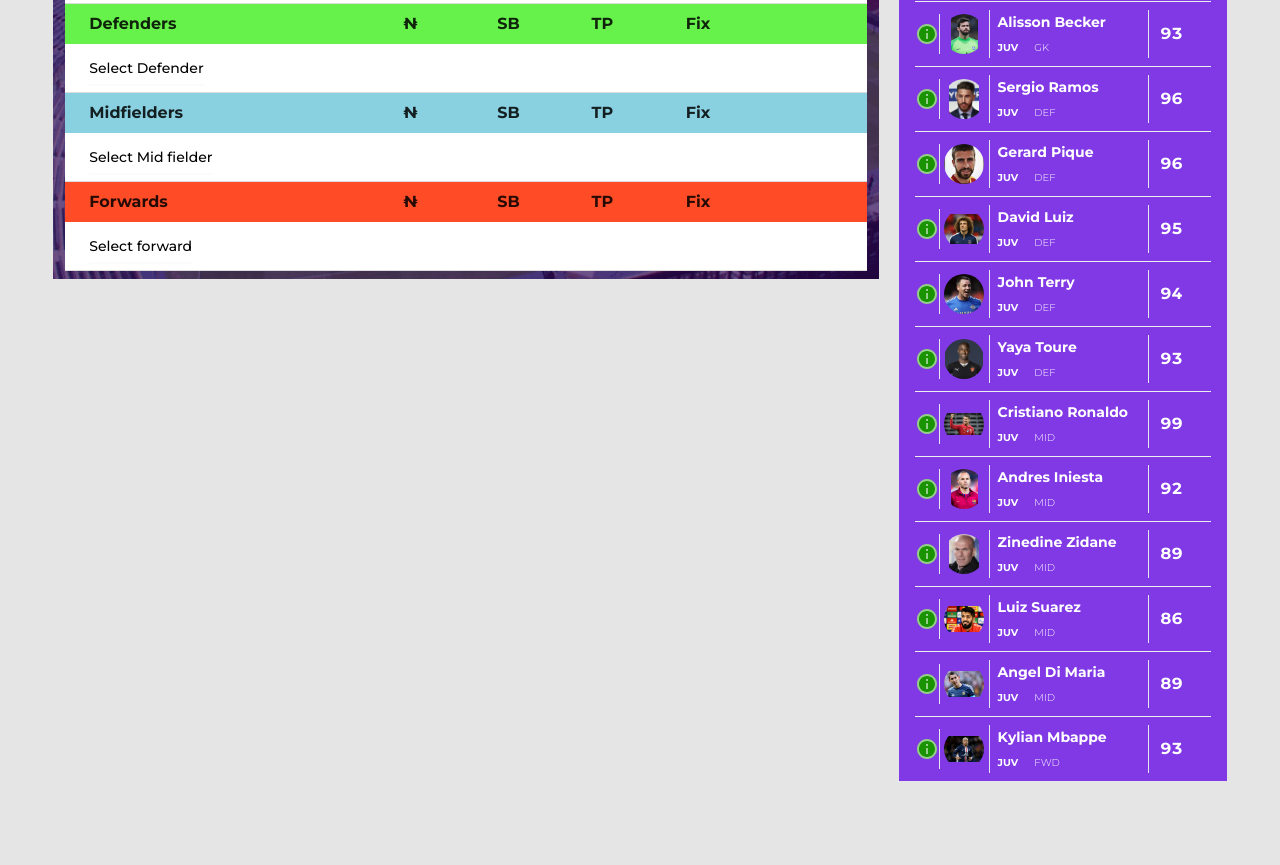
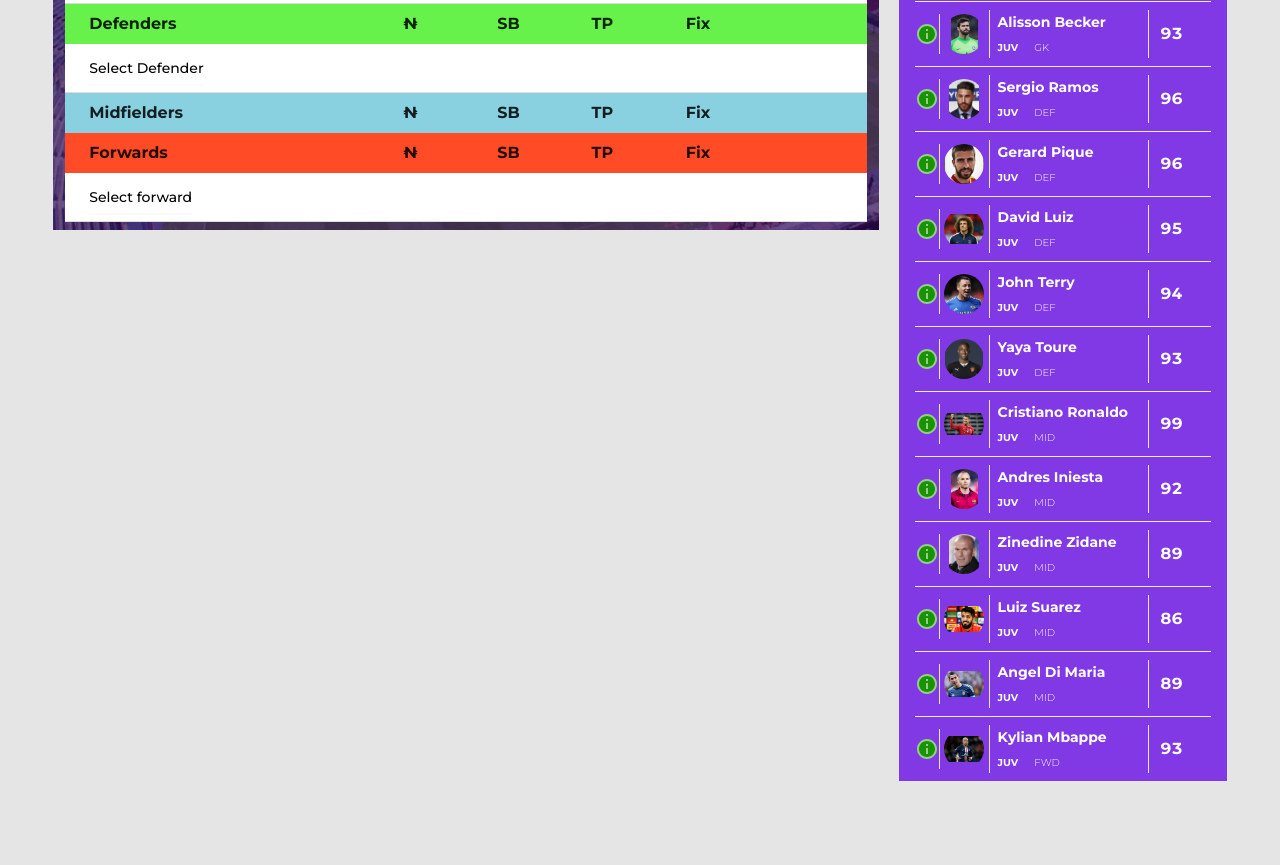
Before and after one commit to adexsimply/tefzonv1, a React (Create React App) app: page /teams in a window 1280 px wide. Shown: the part 900-1765 px from the top of the page. Built offline with nearby package versions, Linux system fonts and the light colour scheme.

Commit message:
add api integration to request password reset

```diff
--- a/src/helpers/api.js
+++ b/src/helpers/api.js
@@ -2,7 +2,8 @@ import axios from "axios";
 import { loadState } from "../store/localStorage";
 
 // export const baseURL = "http://127.0.0.1:3333";
-export const baseURL = "http://157.230.179.121:3333";
+export const baseURLOLD = "http://157.230.179.121:3333";
+export const baseURL = "https://api.tefzon.com";
 
 export const getToken = () => {
 	return loadState();
--- a/src/pages/Auth/ForgotPassword.js
+++ b/src/pages/Auth/ForgotPassword.js
@@ -2,7 +2,7 @@ import React, { useState } from "react";
 import Header from "../../components/common/Header";
 import Input from "../../components/common/Input";
 import { Form, Button, Spin } from "antd";
-import { useHistory } from "react-router-dom";
+import { useHistory, Link } from "react-router-dom";
 import { forgotUserPassword } from "../../helpers/api";
 import { openNotification } from "../../helpers/notification";
 import { CgArrowLongLeft } from "react-icons/cg";
@@ -14,27 +14,29 @@ const ForgotPassword = () => {
 	const handleForgotPassword = async (values) => {
 		setSubmitting(true);
 		try {
-			// const results = await forgotUserPassword(values);
-			openNotification({
-				type: "success",
-				title: "Forgot Password",
-				message: "Reset instructions have been sent to your email",
-			});
-			setSubmitting(false);
-			setTimeout(() => {
-				history.replace("/reset-password");
-			}, 3000);
+			const results = await forgotUserPassword(values);
+			// openNotification({
+			// 	type: "success",
+			// 	title: "Forgot Password",
+			// 	message: "Reset instructions have been sent to your email",
+			// });
+			// setSubmitting(false);
+			// setTimeout(() => {
+			// 	history.replace("/reset-password");
+			// }, 3000);
 
-			// if (results) {
-			// 	openNotification({
-			// 		type: "success",
-			// 		title: "Forgot Password",
-			// 		message: "Reset instructions have been sent to your email",
-			// 	});
+			if (results) {
+				console.log(results, "===");
+				openNotification({
+					type: "success",
+					title: "Forgot Password",
+					message: "Reset instructions have been sent to your email",
+				});
 
-			// 	setSubmitting(false);
-			// }
+				setSubmitting(false);
+			}
 		} catch (error) {
+			console.log(error, "ppp");
 			openNotification({
 				type: "error",
 				title: "Forgot Password",
@@ -69,8 +71,10 @@ const ForgotPassword = () => {
 						>
 							{submitting ? <Spin /> : "Submit"}
 						</Button>
-						<p className="flex items-center mt-4">
-							<CgArrowLongLeft className="mr-4 text-2xl" /> Back to Login
+						<p className=" mt-4">
+							<Link to="/login" className="flex items-center">
+								<CgArrowLongLeft className="mr-4 text-2xl" /> Back to Login
+							</Link>
 						</p>
 					</Form>
 				</div>
--- a/src/pages/Auth/Register.js
+++ b/src/pages/Auth/Register.js
@@ -61,7 +61,7 @@ const Register = () => {
 						title: "User Registration",
 						msg: results.message,
 					});
-					history.replace("/");
+					history.replace("/dashboard");
 					setLoading(false);
 				} else {
 					openNotification({
--- a/src/pages/Teams/ListView.js
+++ b/src/pages/Teams/ListView.js
@@ -23,9 +23,7 @@ const ListView = (props) => {
 			);
 		});
 	};
-	const displayEmptyState = (position) => {
-		switch (position) {
-			case "gk":
+	const gkEmptyState = () => {
 		for (let i = props.goalKeepers.length; i <= 2; i++) {
 			return (
 				<Row className="py-2 px-6 player-row">
@@ -44,9 +42,47 @@ const ListView = (props) => {
 				</Row>
 			);
 		}
-				break;
-			case "mid":
-				for (let i = props.mid.length; i <= 5; i++) {
+	};
+	const midEmptyState = () => {
+		// [...Array(5).keys()].map((index) => {
+		// 	console.log(index, "button should show");
+		// 	return (
+		// 		<Row className="py-2 px-6 player-row">
+		// 			<Col lg={10}>
+		// 				<Button
+		// 					className="border-0 text-black rounded-none p-0 font-medium"
+		// 					onClick={() => props.setSelection("gk")}
+		// 				>
+		// 					Select Mid fielder
+		// 				</Button>
+		// 			</Col>
+		// 			<Col lg={3}></Col>
+		// 			<Col lg={3}></Col>
+		// 			<Col lg={3}></Col>
+		// 			<Col lg={3}></Col>
+		// 		</Row>
+		// 	);
+		// });
+		// for (let i = props.mid.length; i <= 5; i++) {
+		// 	console.log(i, "button should show");
+		// 	return (
+		// 		<Row className="py-2 px-6 player-row">
+		// 			<Col lg={10}>
+		// 				<Button
+		// 					className="border-0 text-black rounded-none p-0 font-medium"
+		// 					onClick={() => props.setSelection("gk")}
+		// 				>
+		// 					Select Mid fielder
+		// 				</Button>
+		// 			</Col>
+		// 			<Col lg={3}></Col>
+		// 			<Col lg={3}></Col>
+		// 			<Col lg={3}></Col>
+		// 			<Col lg={3}></Col>
+		// 		</Row>
+		// 	);
+		// }
+		[1, 2, 3, 4, 5].map((item) => {
 			return (
 				<Row className="py-2 px-6 player-row">
 					<Col lg={10}>
@@ -63,8 +99,14 @@ const ListView = (props) => {
 					<Col lg={3}></Col>
 				</Row>
 			);
-				}
-				break;
+		});
+	};
+	const displayEmptyState = (position) => {
+		switch (position) {
+			case "gk":
+				return gkEmptyState();
+			case "mid":
+				return midEmptyState();
 			case "def":
 				for (let i = props.def.length; i <= 5; i++) {
 					console.log(props.def);
@@ -184,7 +226,7 @@ const ListView = (props) => {
 							</Col>
 						</Row>
 					</div>
-					<div className="players text-regular">{displayEmptyState("mid")}</div>
+					<div className="players text-regular">{midEmptyState}</div>
 				</div>
 				{/* FORWARDS */}
 
```
Also changed, not shown: 1 other file (tests, documents, lock files or other folders). Lines whose indentation alone changed are shown as unchanged.
